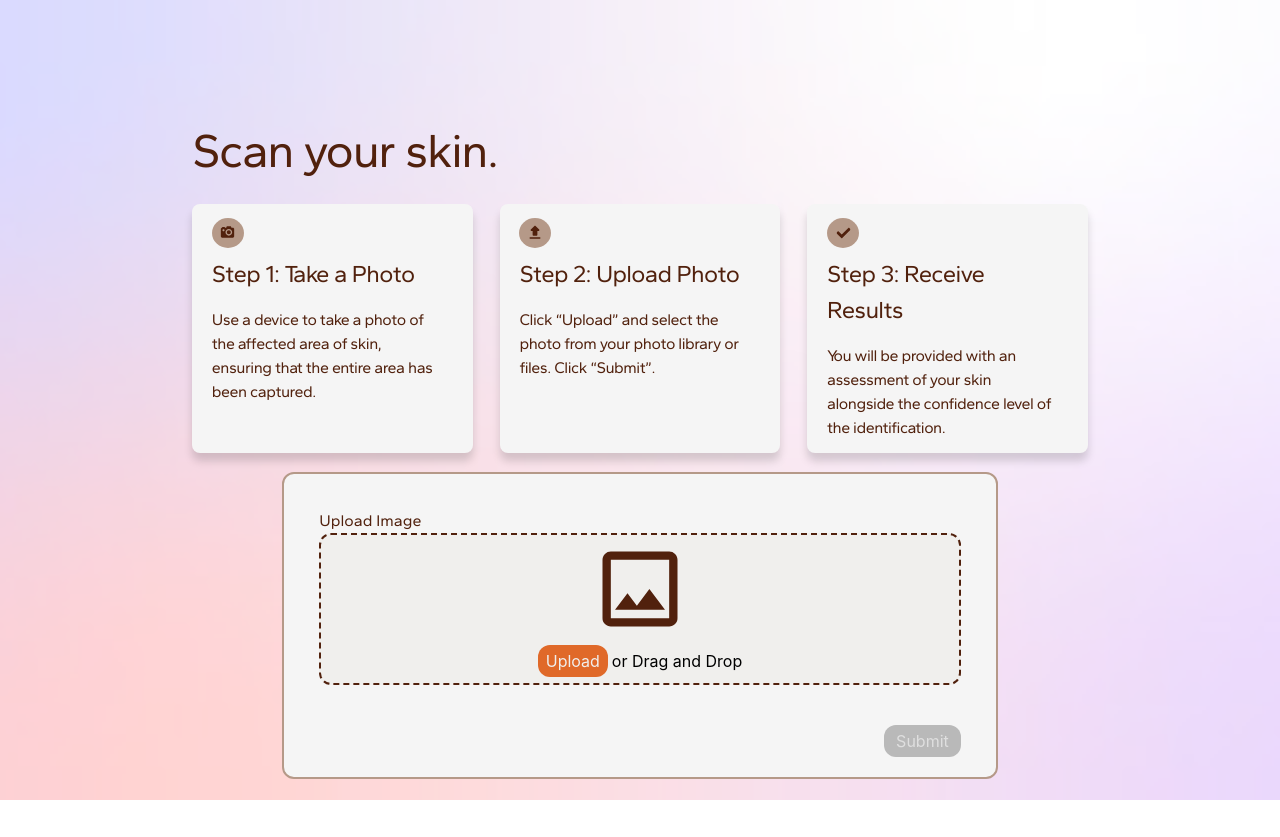
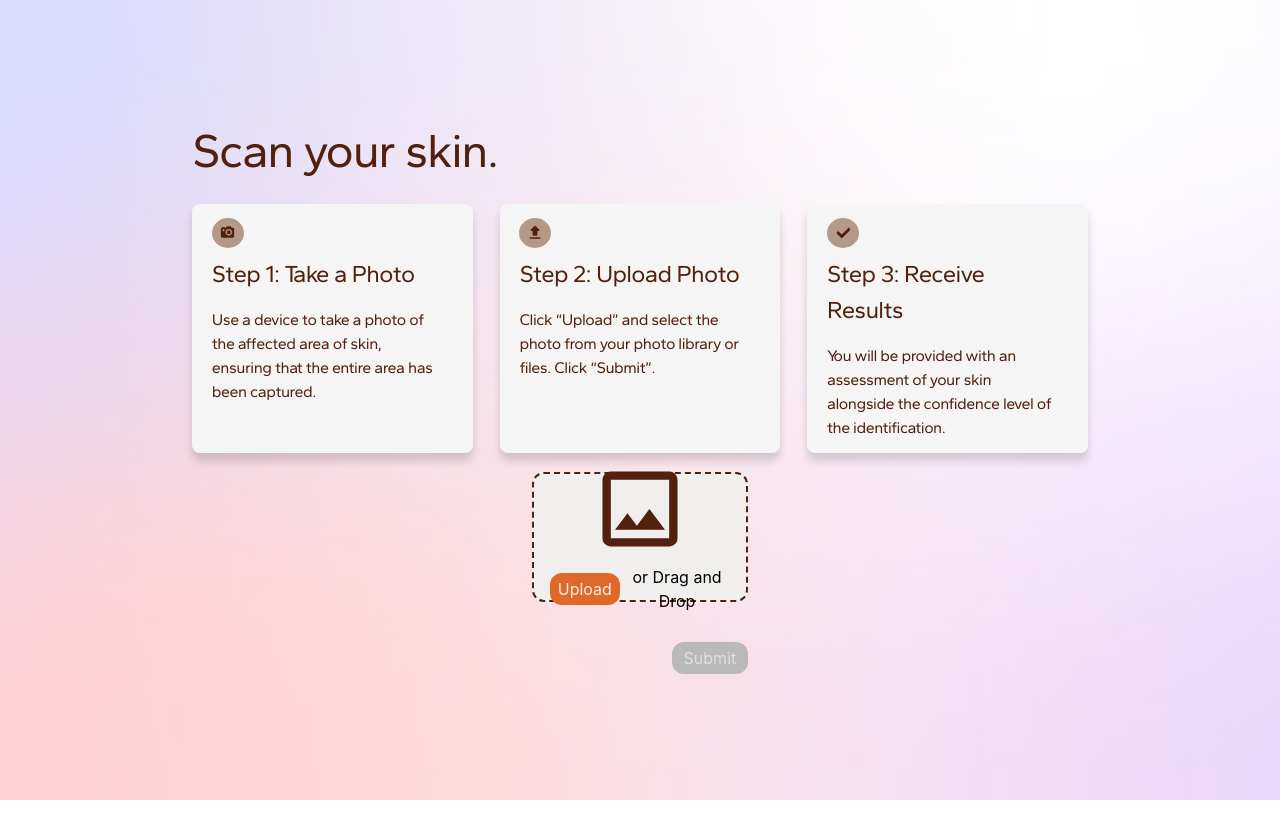
Before and after one commit to CareTech-at-UCI/melanoma-project, a React (Create React App) app in the folder frontend/: page /scan in a window 1280 px wide. After the commit the page ends 800 px from the top, so only its background shows below. Built offline with nearby package versions, Linux system fonts and the light colour scheme.

Commit message:
moved entire upload section to other file

```diff
--- a/frontend/src/pages/Scan.jsx
+++ b/frontend/src/pages/Scan.jsx
@@ -32,10 +32,9 @@ export const Scan = () => {
                 </div>
 
                 {/*upload-image-component*/}
-                <div className="bg-[#F5F5F5] w-[90%] h-[30%] md:w-[80%] md:h-[60%] border-2 border-solid border-[#B59988] rounded-xl min-h-fit">
-                    <p className='font-gantari text-main-brown pl-[5%] pt-[5%]'>Upload Image</p>
-                    <Upload/>
-                </div>
+
+                <Upload/>
+
             </div>
         </div>
     </div>
```
